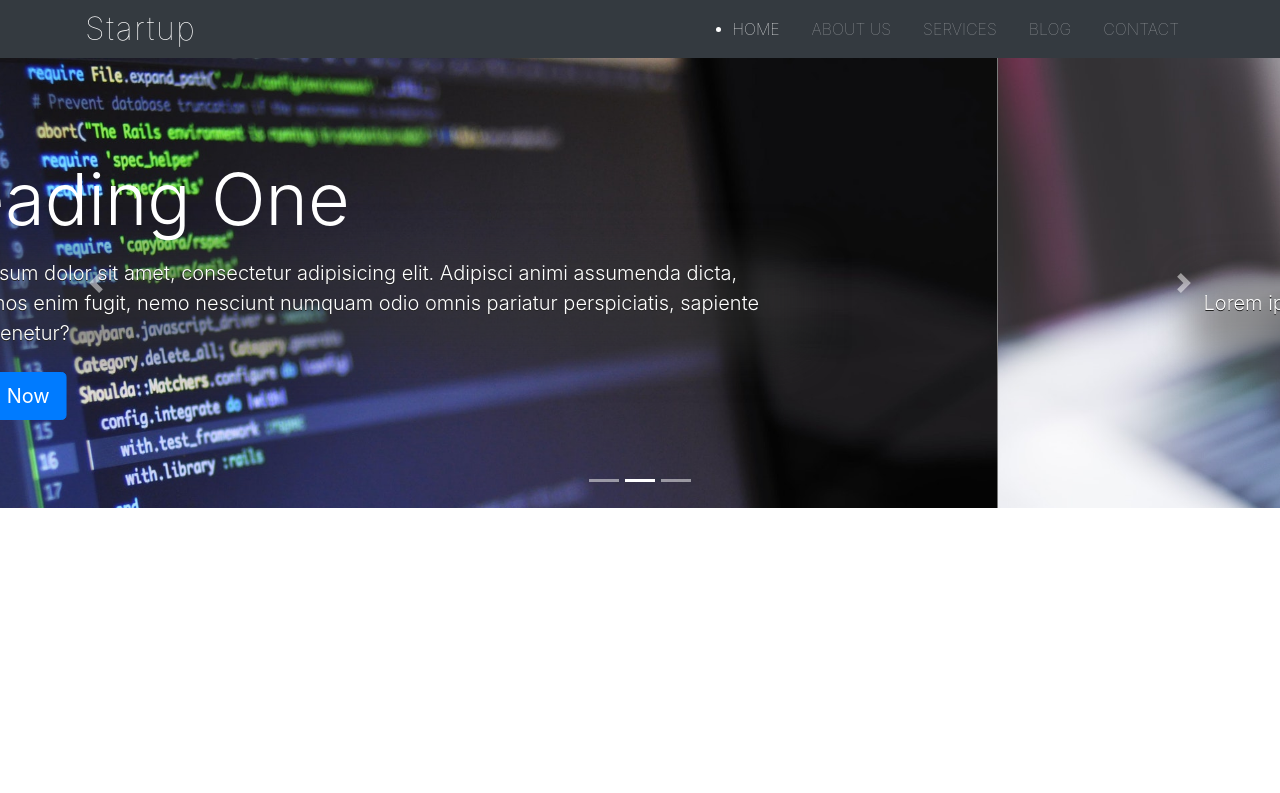
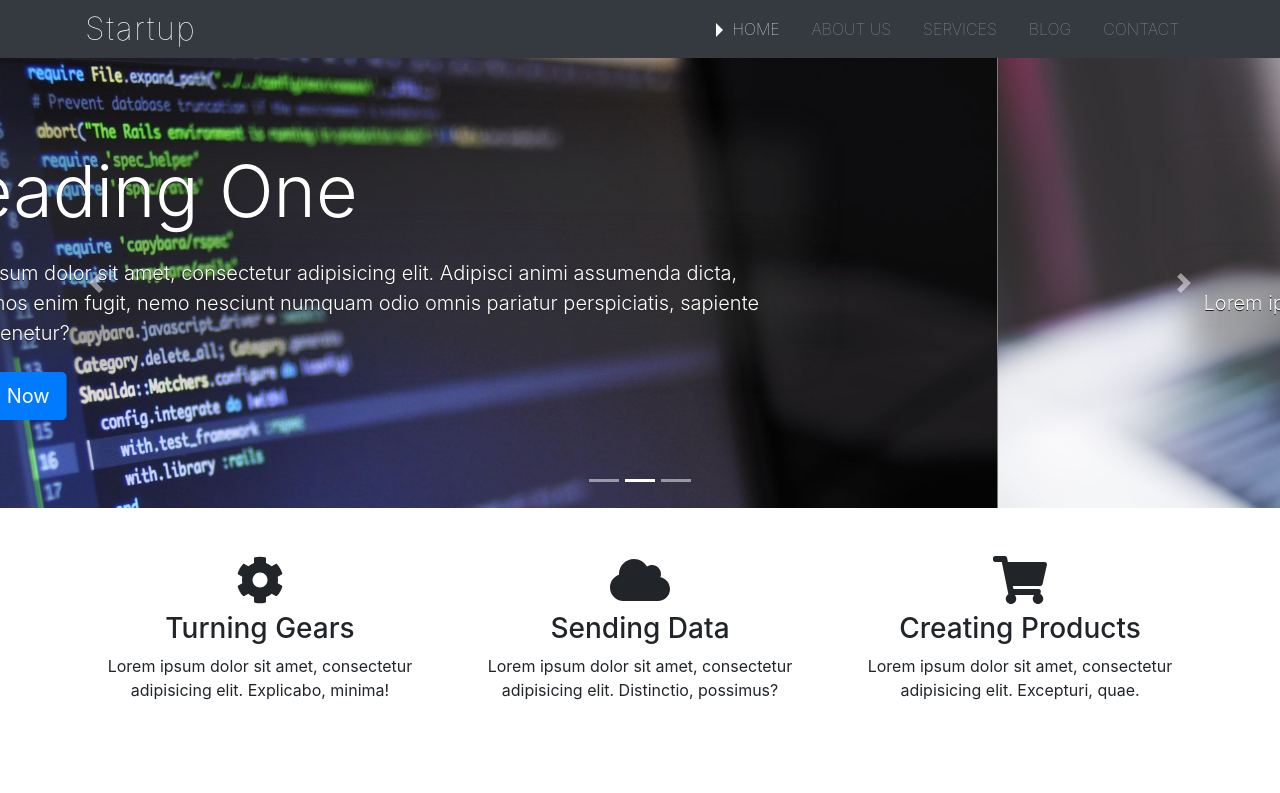
Before and after one commit to azdanov/startup-company-template, a website: page index.html in a window 1280 px wide. Drawn offline with nearby package versions, Linux system fonts and the light colour scheme.

Commit message:
feat: add home-icons section to index
Add new section and adjust css for carousel

```diff
--- a/index.html
+++ b/index.html
@@ -98,6 +98,28 @@
   </div>
 </section>
 
+<section id="home-icons" class="py-5">
+  <div class="container">
+    <div class="row">
+      <div class="col-md-4 mb-4 text-center">
+        <i class="fas fa-cog mb-2 fa-fw fa-3x"></i>
+        <h3>Turning Gears</h3>
+        <p>Lorem ipsum dolor sit amet, consectetur adipisicing elit. Explicabo, minima!</p>
+      </div>
+      <div class="col-md-4 mb-4 text-center">
+        <i class="fas fa-cloud mb-2 fa-fw fa-3x"></i>
+        <h3>Sending Data</h3>
+        <p>Lorem ipsum dolor sit amet, consectetur adipisicing elit. Distinctio, possimus?</p>
+      </div>
+      <div class="col-md-4 mb-4 text-center">
+        <i class="fas fa-shopping-cart mb-2 fa-fw fa-3x"></i>
+        <h3>Creating Products</h3>
+        <p>Lorem ipsum dolor sit amet, consectetur adipisicing elit. Excepturi, quae.</p>
+      </div>
+    </div>
+  </div>
+</section>
+
 <script src="https://use.fontawesome.com/releases/v5.0.4/js/all.js"></script>
 <script src="https://code.jquery.com/jquery-3.3.1.min.js"
         integrity="sha256-FgpCb/KJQlLNfOu91ta32o/NMZxltwRo8QtmkMRdAu8="
--- a/src/css/index.scss
+++ b/src/css/index.scss
@@ -18,15 +18,16 @@
   }
 
   .nav-item.active::before {
-    background-color: #fff;
-    border-radius: 50%;
+    border-bottom: 7px solid transparent;
+    border-left: 7px solid #fff;
+    border-top: 7px solid transparent;
     content: " ";
     display: inline-block;
-    height: 5px;
+    height: 0;
     left: 0;
     position: absolute;
-    top: 45%;
-    width: 5px;
+    top: 35%;
+    width: 0;
   }
 }
 
@@ -34,7 +35,7 @@
   height: 450px;
 }
 
-.carousel-caption > h1,
+.carousel-caption > h2,
 .carousel-caption > p {
   color: #fff;
   padding: 0.5rem;
@@ -45,13 +46,13 @@
 /*
   Blur on top of gray overlay for text on image clarity
 */
-.carousel-caption > h1::before,
+.carousel-caption > h2::before,
 .carousel-caption > p::before {
-  background: rgba(51, 51, 51, 0.5) fixed;
+  background: rgba(51, 51, 51, 0.4) fixed;
   border-radius: .5rem;
   content: "";
-  filter: blur(20px);
-  -webkit-filter: blur(20px);
+  filter: blur(17px);
+  -webkit-filter: blur(17px);
   height: 100%;
   left: 0;
   position: absolute;
```
Also changed, not shown: css/index.css, 1 other file.
